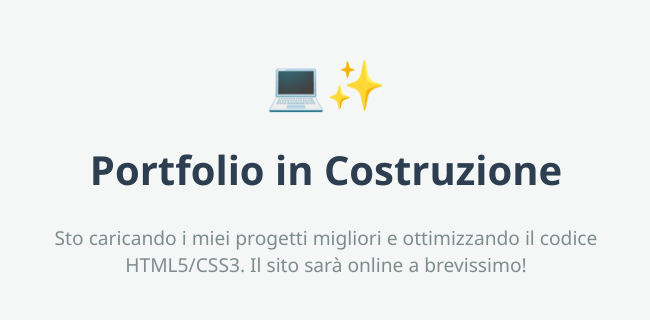
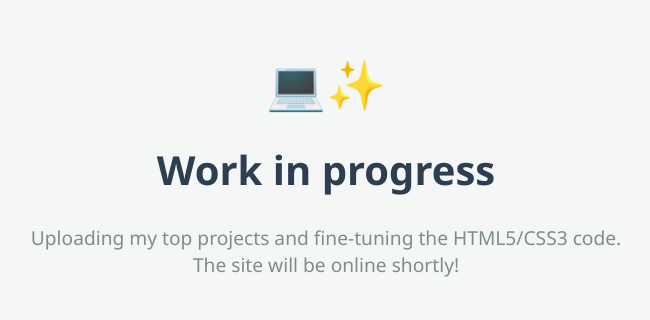
Before and after one commit to aserito-128/portfolio, a plain HTML site: page index.html in a window 1280 px wide. Shown: the part 226-546 px from the top of the page, without its empty margins (314-964 px from the left). Drawn offline with Linux system fonts and the light colour scheme.

Commit message:
Update portfolio title and content to English

```diff
--- a/index.html
+++ b/index.html
@@ -3,7 +3,7 @@
 <head>
     <meta charset="UTF-8">
     <meta name="viewport" content="width=device-width, initial-scale=1.0">
-    <title>Il Mio Portfolio - In Arrivo</title>
+    <title>My Portfolio - On its way</title>
     <style>
         body {
             font-family: 'Segoe UI', Tahoma, Geneva, Verdana, sans-serif;
@@ -28,8 +28,8 @@
 <body>
     <div class="container">
         <div class="icon">💻✨</div>
-        <h1>Portfolio in Costruzione</h1>
-        <p>Sto caricando i miei progetti migliori e ottimizzando il codice HTML5/CSS3. Il sito sarà online a brevissimo!</p>
+        <h1>Work in progress</h1>
+        <p>Uploading my top projects and fine-tuning the HTML5/CSS3 code. The site will be online shortly!</p>
     </div>
 </body>
 </html>
```
